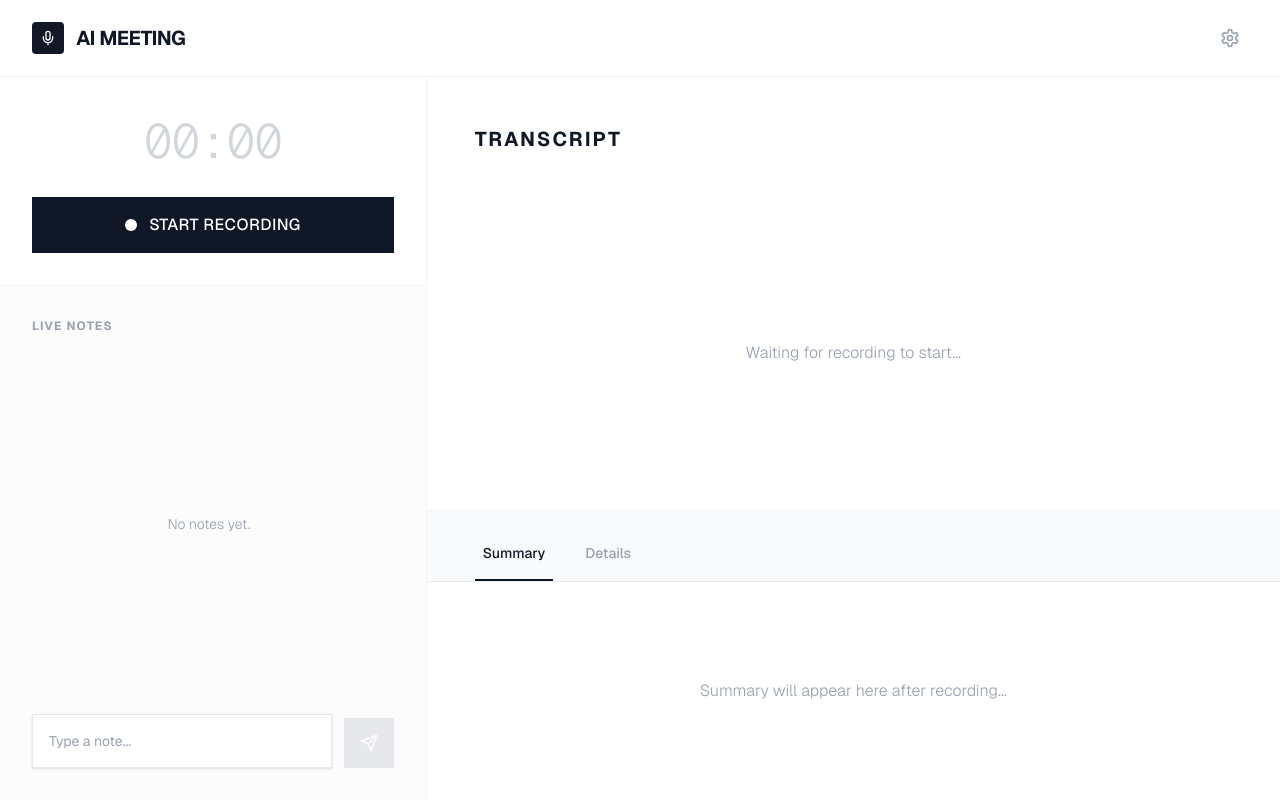
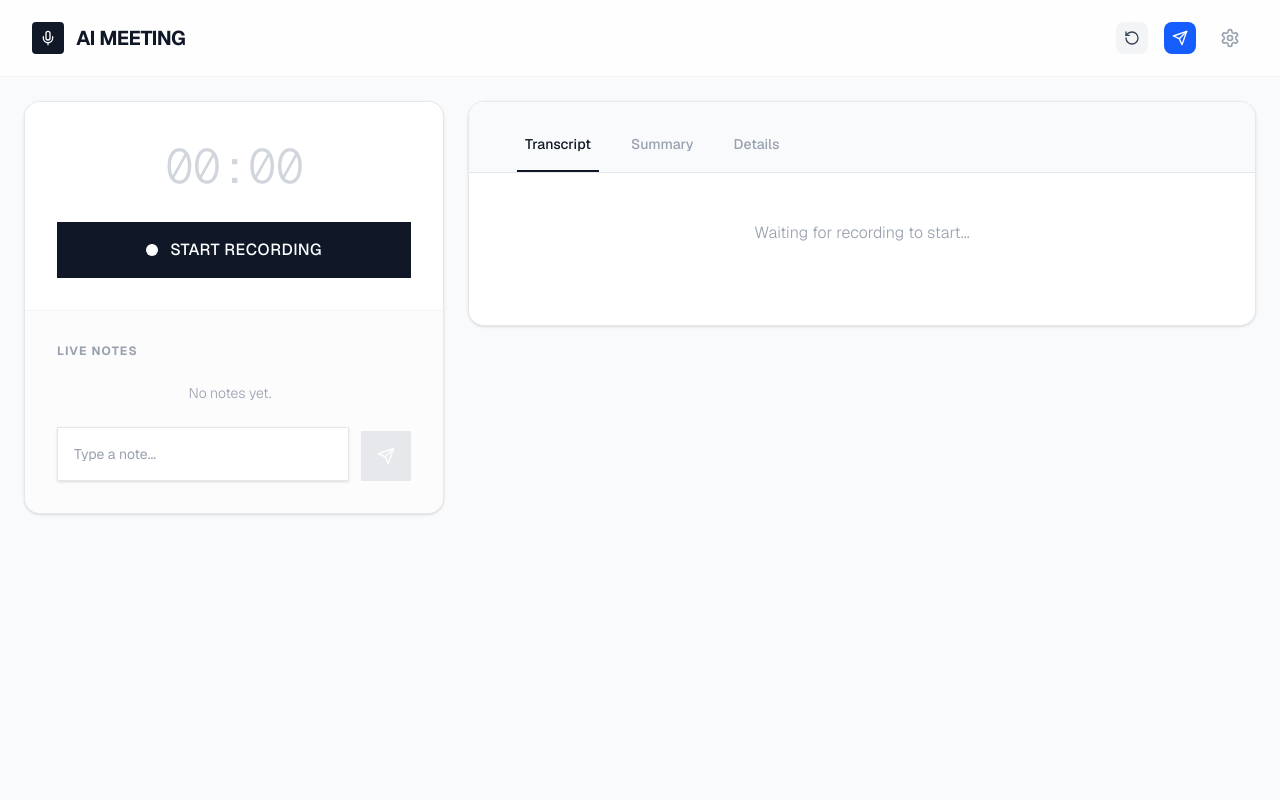
Before and after one commit to wisdom0924/ai_meeting_email, a Next.js app: page / in a window 1280 px wide. Built offline with nearby package versions, Linux system fonts and the light colour scheme.

Commit message:
webhook 연결

```diff
--- a/src/app/page.tsx
+++ b/src/app/page.tsx
@@ -7,8 +7,11 @@ import RecordPanel from "@/components/RecordPanel";
 import TranscriptPanel from "@/components/TranscriptPanel";
 
 export default function Home() {
-  // 메모 목록을 저장하는 공간입니다. 처음에는 비어있습니다.
   const [memos, setMemos] = useState<Memo[]>([]);
+  const memosRef = useRef<Memo[]>([]);
+  useEffect(() => {
+    memosRef.current = memos;
+  }, [memos]);
 
   // 녹음 중인지 아닌지(상태)와 몇 초가 지났는지(진행 시간) 기억하는 공간이에요.
   const [isRecording, setIsRecording] = useState(false);
@@ -20,6 +23,7 @@ export default function Home() {
   const [isTranscribing, setIsTranscribing] = useState(false); // AI가 글자로 바꾸고 있는지 확인하는 마크
   const [summary, setSummary] = useState(""); // 500자 요약 데이터 상태 저장공간 추가
   const [details, setDetails] = useState<any>(null); // 상세 회의록 데이터 상태 추가
+  const [isSending, setIsSending] = useState(false); // 웹훅 전송 상태 추가
 
   // 오디오 녹음과 웹소켓 통신을 위한 도구들이에요.
   const mediaRecorderRef = useRef<MediaRecorder | null>(null);
@@ -139,11 +143,18 @@ export default function Home() {
             const summaryPrompt = localStorage.getItem("summaryPrompt");
             const detailsPrompt = localStorage.getItem("detailsPrompt");
 
+            // 사용자가 입력한 메모만 모아서 AI에게 같이 보낼 거예요
+            const userMemos = memosRef.current
+              .filter(m => m.type !== 'system')
+              .map(m => `[${m.time}] ${m.text}`)
+              .join('\n');
+
             const analyzeResponse = await fetch('/api/gemini/analyze', {
               method: 'POST',
               headers: { 'Content-Type': 'application/json' },
               body: JSON.stringify({
                 text: data.text,
+                memos: userMemos,
                 summaryPrompt,
                 detailsPrompt
               })
@@ -240,13 +251,124 @@ export default function Home() {
     setMemos((prev) => [...prev, newMemo]);
   };
 
+  const handleRefresh = () => {
+    if (window.confirm("정말 새로고침 하시겠습니까? 모든 기록이 초기화됩니다.")) {
+      window.location.reload();
+    }
+  };
+
+  const handleSendExternal = async () => {
+    if (!summary && !details && memos.length === 0) {
+      alert("전송할 데이터가 없습니다.");
+      return;
+    }
+
+    setIsSending(true);
+
+    try {
+      let markdownContent = `# 회의록 요약 및 상세 내용\n\n`;
+
+      if (summary) {
+        markdownContent += `## 📝 요약\n\n${summary}\n\n`;
+      }
+
+      let detailsText = '';
+      if (details) {
+        if (typeof details === 'string') {
+          detailsText = details;
+        } else {
+          detailsText += `### ${details.title || '회의 상세'}\n\n`;
+
+          if (details.meta) {
+            Object.entries(details.meta).forEach(([key, value]) => {
+              detailsText += `- **${key}**: ${value}\n`;
+            });
+            detailsText += '\n';
+          }
+
+          if (details.agendas && Array.isArray(details.agendas)) {
+            details.agendas.forEach((agenda: any, idx: number) => {
+              detailsText += `#### ${idx + 1}. ${agenda.title}\n\n`;
+
+              if (agenda.discussions && Array.isArray(agenda.discussions)) {
+                detailsText += `**논의 사항:**\n`;
+                agenda.discussions.forEach((d: string) => {
+                  detailsText += `- ${d}\n`;
+                });
+                detailsText += '\n';
+              }
+
+              if (agenda.decisions) {
+                detailsText += `**결정 사항:**\n${agenda.decisions}\n\n`;
+              }
+
+              if (agenda.actions) {
+                detailsText += `**액션 아이템:**\n${agenda.actions}\n\n`;
+              }
+            });
+          }
+
+          if (details.memoSummary) {
+            detailsText += `### 📌 메모 요약\n${details.memoSummary}\n\n`;
+          }
+
+          if (details.nextMeeting) {
+            detailsText += `### 🗓 다음 회의\n${details.nextMeeting}\n\n`;
+          }
+
+          if (details.additionalNotes) {
+            detailsText += `### 📝 추가 노트\n${details.additionalNotes}\n\n`;
+          }
+        }
+
+        markdownContent += `## 📋 상세 회의록\n\n${detailsText}\n\n`;
+      }
+
+      if (memos.length > 0) {
+        markdownContent += `## 📌 메모\n\n`;
+        memos.forEach(m => {
+          if (m.type !== 'system') {
+            markdownContent += `- [${m.time}] ${m.text}\n`;
+          }
+        });
+      }
+
+      const payload = {
+        transcription: transcript || "",
+        summary: summary || "",
+        detail: detailsText || "",
+        script: markdownContent
+      };
+
+      const response = await fetch("https://hook.us2.make.com/sc3znwgywuyevshrvbuifctv7o1j78yy", {
+        method: "POST",
+        headers: {
+          "Content-Type": "application/json",
+        },
+        body: JSON.stringify(payload),
+      });
+
+      if (response.ok) {
+        alert("데이터가 성공적으로 전송되었습니다.");
+      } else {
+        alert("데이터 전송에 실패했습니다.");
+      }
+    } catch (error) {
+      console.error("웹훅 전송 에러:", error);
+      alert("데이터 전송 중 오류가 발생했습니다.");
+    } finally {
+      setIsSending(false);
+    }
+  };
+
   return (
-    <div className="flex flex-col min-h-screen bg-white text-gray-900 font-sans">
+    <div className="flex flex-col min-h-screen bg-gray-50 text-gray-900 font-sans">
       {/* 1. 상단 제목 부분 */}
-      <Header />
+      <Header onRefresh={handleRefresh} onSendExternal={handleSendExternal} isSending={isSending} />
 
-      <main className="flex flex-col md:flex-row flex-1 overflow-y-auto md:overflow-hidden">
+      <main className="flex flex-col md:flex-row flex-1 overflow-hidden p-4 md:p-6 gap-6">
         {/* 2. 왼쪽: 녹음 버튼과 메모장 부분 */}
+        <div className="w-full md:w-[380px] lg:w-[420px] flex-shrink-0 bg-white rounded-2xl shadow-sm border border-gray-200 overflow-hidden flex flex-col h-full">
           <RecordPanel
             isRecording={isRecording}
             recordingTime={recordingTime}
@@ -255,8 +377,10 @@ export default function Home() {
             onAddMemo={handleAddMemo}
             audioLevel={audioLevel}
           />
+        </div>
 
         {/* 3. 오른쪽: AI가 작성해주는 회의록 부분 */}
+        <div className="flex-1 bg-white rounded-2xl shadow-sm border border-gray-200 overflow-hidden flex flex-col h-full min-w-0">
           <TranscriptPanel
             isRecording={isRecording}
             isTranscribing={isTranscribing}
@@ -265,6 +389,7 @@ export default function Home() {
             summary={summary}
             details={details}
           />
+        </div>
       </main>
     </div>
   );
--- a/src/components/Header.tsx
+++ b/src/components/Header.tsx
@@ -3,7 +3,13 @@
 import { useState, useEffect } from "react";
 import { DEFAULT_SUMMARY_PROMPT, DEFAULT_DETAILS_PROMPT } from "@/lib/prompts";
 
-export default function Header() {
+export interface HeaderProps {
+  onRefresh?: () => void;
+  onSendExternal?: () => void;
+  isSending?: boolean;
+}
+
+export default function Header({ onRefresh, onSendExternal, isSending }: HeaderProps) {
   const [isModalOpen, setIsModalOpen] = useState(false);
   const [summaryPrompt, setSummaryPrompt] = useState("");
   const [detailsPrompt, setDetailsPrompt] = useState("");
@@ -41,6 +47,30 @@ export default function Header() {
           </div>
           <h1 className="text-xl font-bold tracking-tight text-gray-900">AI MEETING</h1>
         </div>
+        <div className="flex items-center gap-4">
+          {onRefresh && (
+            <button
+              onClick={onRefresh}
+              className="p-2 text-sm font-medium text-gray-700 bg-gray-100 rounded-lg hover:bg-gray-200 transition-colors flex items-center justify-center"
+              title="새로고침"
+            >
+              <svg xmlns="http://www.w3.org/2000/svg" width="16" height="16" viewBox="0 0 24 24" fill="none" stroke="currentColor" strokeWidth="2" strokeLinecap="round" strokeLinejoin="round"><path d="M3 12a9 9 0 1 0 9-9 9.75 9.75 0 0 0-6.74 2.74L3 8"></path><path d="M3 3v5h5"></path></svg>
+            </button>
+          )}
+          {onSendExternal && (
+            <button
+              onClick={onSendExternal}
+              disabled={isSending}
+              className={`p-2 text-sm font-medium text-white rounded-lg flex items-center justify-center transition-colors ${isSending ? 'bg-gray-400 cursor-not-allowed' : 'bg-blue-600 hover:bg-blue-700'}`}
+              title="외부 전송"
+            >
+              {isSending ? (
+                <div className="w-4 h-4 border-2 border-white/30 border-t-white rounded-full animate-spin"></div>
+              ) : (
+                <svg xmlns="http://www.w3.org/2000/svg" width="16" height="16" viewBox="0 0 24 24" fill="none" stroke="currentColor" strokeWidth="2" strokeLinecap="round" strokeLinejoin="round"><line x1="22" y1="2" x2="11" y2="13"></line><polygon points="22 2 15 22 11 13 2 9 22 2"></polygon></svg>
+              )}
+            </button>
+          )}
           <button
             onClick={() => setIsModalOpen(true)}
             className="p-2 text-gray-400 hover:text-gray-900 transition-colors"
@@ -48,6 +78,7 @@ export default function Header() {
           >
             <svg xmlns="http://www.w3.org/2000/svg" width="20" height="20" viewBox="0 0 24 24" fill="none" stroke="currentColor" strokeWidth="2" strokeLinecap="round" strokeLinejoin="round"><path d="M12.22 2h-.44a2 2 0 0 0-2 2v.18a2 2 0 0 1-1 1.73l-.43.25a2 2 0 0 1-2 0l-.15-.08a2 2 0 0 0-2.73.73l-.22.38a2 2 0 0 0 .73 2.73l.15.1a2 2 0 0 1 1 1.72v.51a2 2 0 0 1-1 1.74l-.15.09a2 2 0 0 0-.73 2.73l.22.38a2 2 0 0 0 2.73.73l.15-.08a2 2 0 0 1 2 0l.43.25a2 2 0 0 1 1 1.73V20a2 2 0 0 0 2 2h.44a2 2 0 0 0 2-2v-.18a2 2 0 0 1 1-1.73l.43-.25a2 2 0 0 1 2 0l.15.08a2 2 0 0 0 2.73-.73l.22-.39a2 2 0 0 0-.73-2.73l-.15-.08a2 2 0 0 1-1-1.74v-.5a2 2 0 0 1 1-1.74l.15-.09a2 2 0 0 0 .73-2.73l-.22-.38a2 2 0 0 0-2.73-.73l-.15.08a2 2 0 0 1-2 0l-.43-.25a2 2 0 0 1-1-1.73V4a2 2 0 0 0-2-2z"></path><circle cx="12" cy="12" r="3"></circle></svg>
           </button>
+        </div>
       </header>
 
       {isModalOpen && (
--- a/src/components/RecordPanel.tsx
+++ b/src/components/RecordPanel.tsx
@@ -42,7 +42,7 @@ export default function RecordPanel({
   };
 
   return (
-    <section className="w-full md:w-1/3 min-h-[60vh] md:min-h-0 border-b md:border-b-0 md:border-r border-gray-100 flex flex-col bg-white">
+    <section className="h-full flex flex-col bg-white">
 
       {/* 녹음 컨트롤러 부분 */}
       <div className="p-8 border-b border-gray-100 flex flex-col items-center justify-center gap-6">
--- a/src/components/TranscriptPanel.tsx
+++ b/src/components/TranscriptPanel.tsx
@@ -20,51 +20,22 @@ export default function TranscriptPanel({
   summary,
   details
 }: TranscriptPanelProps) {
-  const [activeTab, setActiveTab] = useState<'summary' | 'details'>('summary');
+  const [activeTab, setActiveTab] = useState<'transcript' | 'summary' | 'details'>('transcript');
 
   return (
-    <section className="w-full md:flex-1 min-h-[60vh] md:min-h-0 flex flex-col bg-white">
-      <div className="flex-1 p-8 md:p-12 border-b border-gray-100 overflow-y-auto">
-        <h2 className="text-xl font-bold tracking-tight text-gray-900 mb-8 uppercase tracking-widest">
+    <section className="h-full flex flex-col bg-white">
+      {/* 탭 네비게이션 */}
+      <div className="flex items-center px-8 md:px-12 pt-8 border-b border-gray-200 bg-gray-50 shrink-0">
+        <button
+          onClick={() => setActiveTab('transcript')}
+          className={`pb-4 px-2 text-sm font-medium transition-all mr-6 ${
+            activeTab === 'transcript'
+              ? 'text-gray-900 border-b-2 border-gray-900'
+              : 'text-gray-400 hover:text-gray-600 border-b-2 border-transparent'
+          }`}
+        >
           Transcript
-        </h2>
-
-        {/* 글자가 나타나는 곳! */}
-        {!isRecording && fullTranscript.length === 0 && !isTranscribing && (
-          <div className="text-gray-400 font-light flex h-full items-center justify-center">
-            Waiting for recording to start...
-          </div>
-        )}
-
-        <div className="space-y-6 text-gray-800 font-light leading-relaxed">
-          {/* 이미 말하기 완료된 문장들 */}
-          {fullTranscript.map((block) => (
-            <div key={block.id} className="flex gap-4 group">
-              <div className="text-xs text-gray-400 font-mono pt-1 w-12 flex-shrink-0">
-                {block.time}
-              </div>
-              <p className="flex-1 text-gray-800 group-hover:text-black transition-colors">{block.text}</p>
-            </div>
-          ))}
-
-          {/* 지금 막 말하고 있는 중인 문장 (진한 글씨로 표시) */}
-          {transcript && (
-            <div className="flex gap-4 items-start py-4">
-               <div className="text-xs text-gray-400 font-mono pt-1 w-12 flex-shrink-0 flex gap-1">
-                 <span className="w-1 h-1 bg-gray-400 rounded-full animate-bounce" style={{ animationDelay: '0ms' }}></span>
-                 <span className="w-1 h-1 bg-gray-400 rounded-full animate-bounce" style={{ animationDelay: '150ms' }}></span>
-                 <span className="w-1 h-1 bg-gray-400 rounded-full animate-bounce" style={{ animationDelay: '300ms' }}></span>
-              </div>
-              <p className="flex-1 text-gray-400 animate-pulse">
-                {transcript}
-              </p>
-            </div>
-          )}
-        </div>
-      </div>
-
-      <div className="h-auto md:h-2/5 flex flex-col bg-gray-50">
-        <div className="flex items-center px-8 md:px-12 pt-8 border-b border-gray-200">
+        </button>
         <button
           onClick={() => setActiveTab('summary')}
           className={`pb-4 px-2 text-sm font-medium transition-all mr-6 ${
@@ -87,25 +58,65 @@ export default function TranscriptPanel({
         </button>
       </div>
 
-        <div className="flex-1 overflow-y-auto p-8 md:px-12 md:py-8 bg-white">
-          {activeTab === 'summary' ? (
-            summary ? (
+      {/* 탭 콘텐츠 영역 */}
+      <div className="flex-1 overflow-y-auto p-8 md:p-12">
+        {activeTab === 'transcript' && (
+          <div className="h-full">
+            {!isRecording && fullTranscript.length === 0 && !isTranscribing && (
+              <div className="text-gray-400 font-light flex h-full items-center justify-center">
+                Waiting for recording to start...
+              </div>
+            )}
+
+            <div className="space-y-6 text-gray-800 font-light leading-relaxed pb-8">
+              {fullTranscript.map((block) => (
+                <div key={block.id} className="flex gap-4 group">
+                  <div className="text-xs text-gray-400 font-mono pt-1 w-12 flex-shrink-0">
+                    {block.time}
+                  </div>
+                  <p className="flex-1 text-gray-800 group-hover:text-black transition-colors">{block.text}</p>
+                </div>
+              ))}
+
+              {transcript && (
+                <div className="flex gap-4 items-start py-4">
+                   <div className="text-xs text-gray-400 font-mono pt-1 w-12 flex-shrink-0 flex gap-1">
+                     <span className="w-1 h-1 bg-gray-400 rounded-full animate-bounce" style={{ animationDelay: '0ms' }}></span>
+                     <span className="w-1 h-1 bg-gray-400 rounded-full animate-bounce" style={{ animationDelay: '150ms' }}></span>
+                     <span className="w-1 h-1 bg-gray-400 rounded-full animate-bounce" style={{ animationDelay: '300ms' }}></span>
+                  </div>
+                  <p className="flex-1 text-gray-400 animate-pulse">
+                    {transcript}
+                  </p>
+                </div>
+              )}
+            </div>
+          </div>
+        )}
+
+        {activeTab === 'summary' && (
+          <div className="h-full">
+            {summary ? (
               <div
-                className="text-gray-700 font-light whitespace-pre-wrap leading-relaxed outline-none focus:bg-gray-50 transition-colors cursor-text"
+                className="text-gray-700 font-light whitespace-pre-wrap leading-relaxed outline-none focus:bg-gray-50 transition-colors cursor-text h-full pb-8"
                 contentEditable={true}
                 suppressContentEditableWarning={true}
               >
                 {summary}
               </div>
             ) : (
-              <div className="text-gray-400 font-light flex h-32 md:h-full items-center justify-center">
+              <div className="text-gray-400 font-light flex h-full items-center justify-center">
                 Summary will appear here after recording...
               </div>
-            )
-          ) : (
-            details ? (
+            )}
+          </div>
+        )}
+
+        {activeTab === 'details' && (
+          <div className="h-full">
+            {details ? (
               <div
-                className="text-gray-800 font-light text-sm md:text-base leading-relaxed h-full overflow-y-auto outline-none focus:bg-gray-50 transition-colors cursor-text"
+                className="text-gray-800 font-light text-sm md:text-base leading-relaxed h-full outline-none focus:bg-gray-50 transition-colors cursor-text pb-8"
                 contentEditable={true}
                 suppressContentEditableWarning={true}
               >
@@ -114,6 +125,12 @@ export default function TranscriptPanel({
                   Click text to edit
                 </div>
 
+                {typeof details === 'string' ? (
+                  <div className="whitespace-pre-wrap font-medium text-gray-900 leading-relaxed">
+                    {details}
+                  </div>
+                ) : (
+                  <>
                     <h3 className="text-2xl font-bold mb-8 tracking-tight text-gray-900">{details.title}</h3>
 
                     <div className="mb-10 p-6 bg-gray-50 rounded-none border-l-2 border-gray-900">
@@ -159,6 +176,17 @@ export default function TranscriptPanel({
                       ))}
                     </div>
 
+                    {details.memoSummary && (
+                      <div className="mb-12">
+                        <h4 className="text-lg font-medium text-gray-900 mb-4 flex items-center gap-2">
+                          <span className="text-xl">📌</span> Memo Summary
+                        </h4>
+                        <div className="p-6 bg-yellow-50 rounded-none border-l-2 border-yellow-400 text-gray-800 whitespace-pre-line leading-relaxed">
+                          {details.memoSummary}
+                        </div>
+                      </div>
+                    )}
+
                     <div className="border-t border-gray-100 pt-8 space-y-4">
                       <div className="flex">
                         <span className="w-32 text-gray-500">Next Meeting</span>
@@ -169,14 +197,16 @@ export default function TranscriptPanel({
                         <span className="text-gray-900">{details.additionalNotes}</span>
                       </div>
                     </div>
+                  </>
+                )}
               </div>
             ) : (
-              <div className="text-gray-400 font-light flex h-32 md:h-full items-center justify-center">
+              <div className="text-gray-400 font-light flex h-full items-center justify-center">
                 Detailed notes will appear here...
               </div>
-            )
             )}
           </div>
+        )}
       </div>
     </section>
   );
```
Also changed, not shown: src/app/api/gemini/analyze/route.ts (+8 -4 lines). Lines whose indentation alone changed are shown as unchanged.
